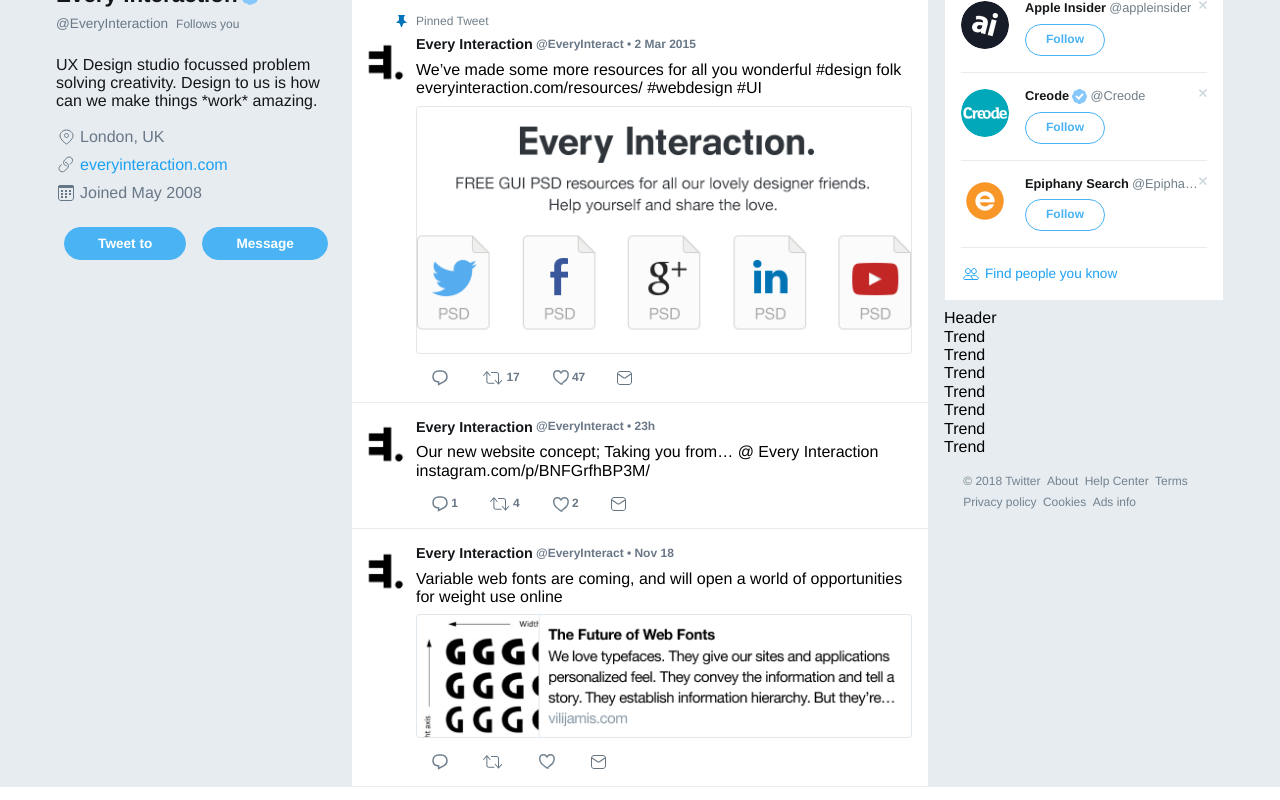
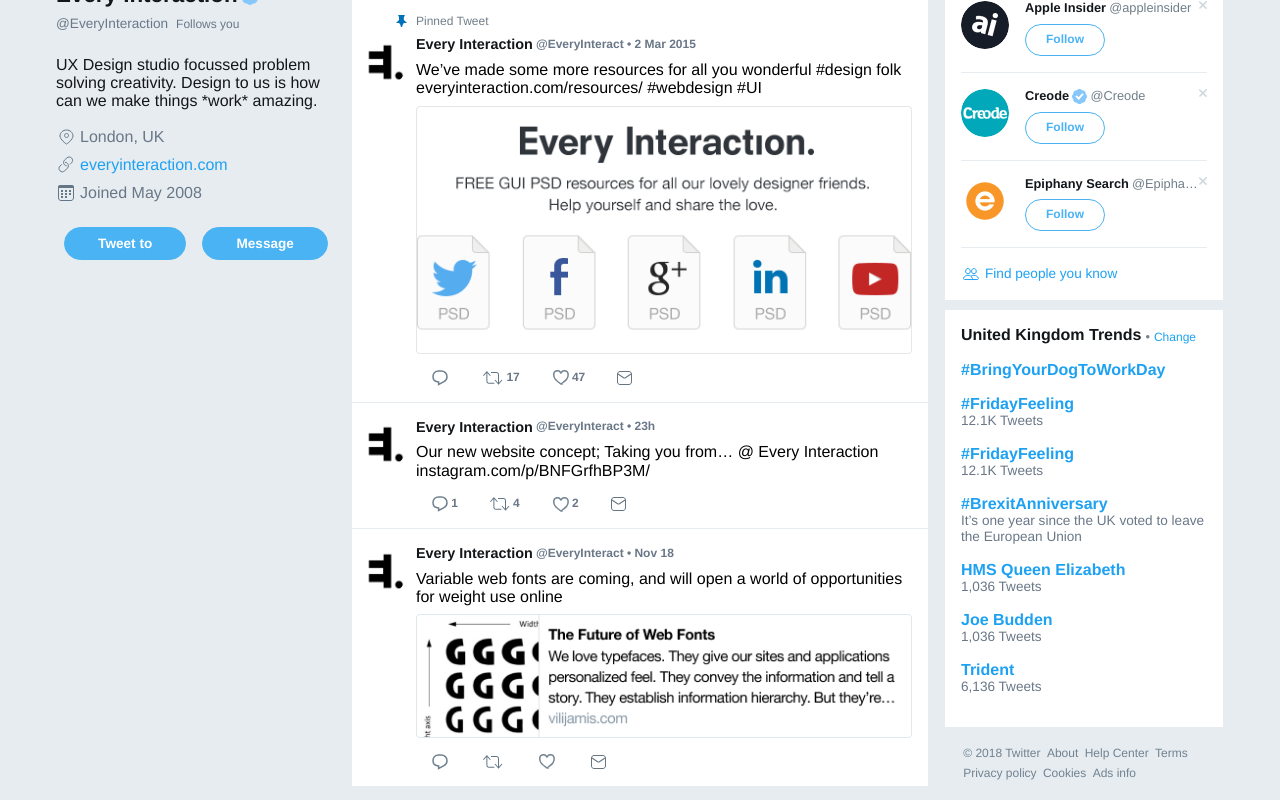
Before and after one commit to scrat98/twitter-demo-frontend, a React (Create React App) app: page /EveryInteract in a window 1280 px wide. Shown: the part 546-1346 px from the top of the page. Built offline with nearby package versions, Linux system fonts and the light colour scheme.

Commit message:
feat: add Trends

```diff
--- a/src/Trends/Header.jsx
+++ b/src/Trends/Header.jsx
@@ -1,4 +1,51 @@
 import React from 'react';
 import styled from 'styled-components';
 
-export default () => <div>Header</div>;
+const Wrapper = styled.div`
+  display: flex;
+  align-items: flex-end;
+  margin-bottom: 1rem;
+`;
+
+const DotSeparator = styled.small`
+  margin: 0 0.25rem;
+  color: #718290;
+
+  &:after {
+    content: '•';
+  }
+`;
+
+const Caption = styled.h3`
+  color: #14171a;
+  margin: 0;
+  font-size: 1rem;
+  font-weight: bold;
+`;
+
+const ChangeBtn = styled.button`
+  text-align: center;
+  cursor: pointer;
+  background: transparent;
+  border: 0;
+  color: #1da1f2;
+  font-size: 0.75rem;
+  padding: 0;
+  margin: 0;
+
+  &:focus {
+    outline: 0;
+  }
+
+  &:hover {
+    text-decoration: underline;
+  }
+`;
+
+export default ({ head }) => (
+  <Wrapper>
+    <Caption>{head}</Caption>
+    <DotSeparator />
+    <ChangeBtn>Change</ChangeBtn>
+  </Wrapper>
+);
--- a/src/Trends/Trend.jsx
+++ b/src/Trends/Trend.jsx
@@ -1,4 +1,36 @@
 import React from 'react';
 import styled from 'styled-components';
+import { Link } from 'react-router-dom';
 
-export default () => <div>Trend</div>;
+const Caption = styled.h3`
+  margin: 0;
+  padding: 0;
+  font-size: 1rem;
+  color: #1da1f2;
+`;
+
+const Description = styled.p`
+  margin: 0;
+  padding: 0;
+  font-size: 0.85rem;
+  color: #697787;
+`;
+
+const TrendLink = styled(Link)`
+  display: block;
+  text-decoration: none;
+  margin-bottom: 1rem;
+
+  &:hover {
+    ${Caption} {
+      text-decoration: underline;
+    }
+  }
+`;
+
+export default ({ caption, description }) => (
+  <TrendLink to={`/search?q=${caption}`}>
+    <Caption>{caption}</Caption>
+    <Description>{description}</Description>
+  </TrendLink>
+);
--- a/src/Trends/index.jsx
+++ b/src/Trends/index.jsx
@@ -33,9 +33,20 @@ const trends = [
   },
 ];
 
+const Wrapper = styled.div`
+  display: flex;
+  flex-direction: column;
+  margin-bottom: 0.5rem;
+  background-color: #fff;
+  border: 1px solid #e6ecf0;
+  padding: 1rem;
+`;
+
 export default () => (
-  <React.Fragment>
-    <Header />
-    {trends.map(trend => <Trend />)}
-  </React.Fragment>
+  <Wrapper>
+    <Header head="United Kingdom Trends" />
+    {trends.map(trend => (
+      <Trend caption={trend.caption} description={trend.description} />
+    ))}
+  </Wrapper>
 );
```
